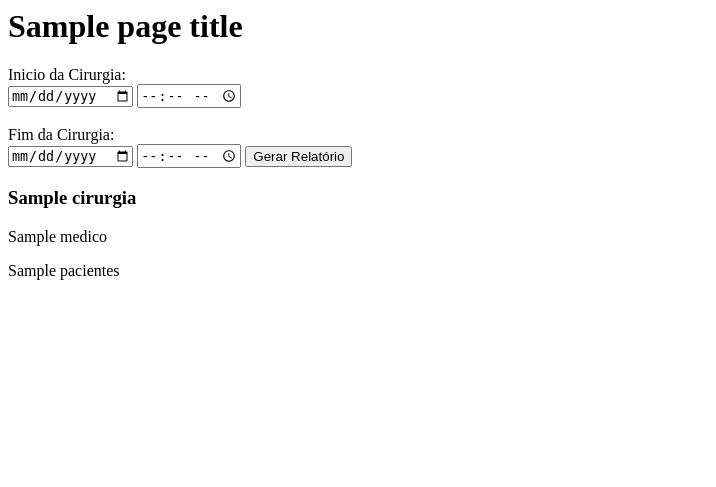
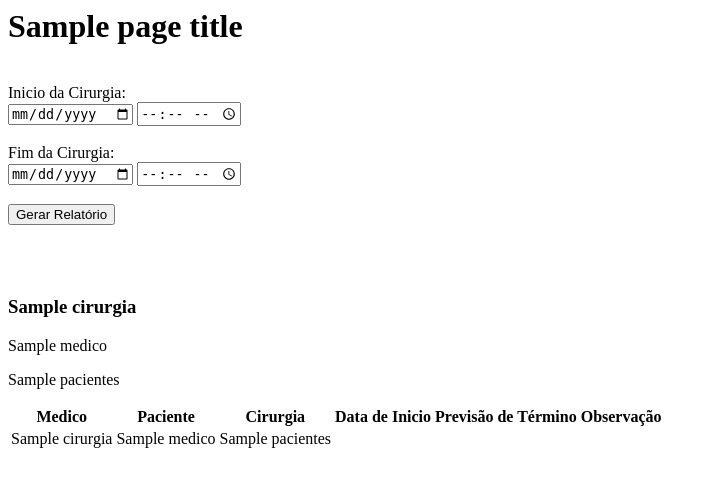
Before and after one commit to lauanS/cirurgia-ES, a PHP site: the page made by source/View/viewRelatorio.php in a window 1280 px wide. Shown: the top 487 px of the page, without its empty margins (0-716 px from the left). Run offline with PHP 8.4, Linux system fonts and the light colour scheme; the template is opened without the code that fills it: most values are stand-ins (such as "Sample title", 1, 10 or a date in 2020); data that the repository does not hold is empty.

Commit message:
atualizacao

```diff
--- a/source/View/viewRelatorio.php
+++ b/source/View/viewRelatorio.php
@@ -1,23 +1,43 @@
 <?php $v->layout("_theme"); ?>
 
+<div class="container">
     <h1><?= $pageTitle ?></h1>
     <form action="<?= url("relatorio"); ?>" method="POST">
-    <label>Inicio da Cirurgia: </label> <br>
+
+        <br>
+        <div class="form-group">
+            <label>Inicio da Cirurgia:</label>
+            <div class="container">
+                <div class="row">
                     <input type="date" name="dataInicio" />
                     <input type="time" name="horaInicio" />
-    <br><br>
-    <label>Fim da Cirurgia: </label> <br>
+                </div>
+            </div>
+        </div>
+
+        <br>
+        <div class="form-group">
+            <label>Fim da Cirurgia:</label>
+            <div class="container">
+                <div class="row">
                     <input type="date" name="dataFim" />
                     <input type="time" name="horaFim" />
+                </div>
+            </div>
+        </div>
 
+        <br>
         <button class="btn btn-lg btn-primary">Gerar Relatório</button>
     </form>
 
-
+    <br><br>
     <section>
+        <div class="col-md-6">
+            <table class="table">
+                <tbody>
                     <?php
-    if(!empty($relatorio) or !is_string($relatorio)):
-        foreach($relatorio as $DTO): ?>
+                    if (!empty($relatorio)) :
+                        foreach ($relatorio as $DTO) : ?>
                             <article>
                                 <h3><?= $DTO->getCirurgia() ?> </h3>
                                 <p><?= $DTO->getMedico() ?></p>
@@ -26,7 +46,43 @@
                     <?php endforeach;
                     endif;
                     ?>
+                </tbody>
+            </table>
+        </div>
     </section>
+
+    <section>
+        <div class="col-md-6">
+            <table class="table">
+                <thead>
+                    <tr>
+                        <th>Medico</th>
+                        <th>Paciente</th>
+                        <th>Cirurgia</th>
+                        <th>Data de Inicio</th>
+                        <th>Previsão de Término</th>
+                        <th>Observação</th>
+                    </tr>
+                </thead>
+                <tbody>
+                    <?php
+                    if (!empty($relatorio)) :
+                        foreach ($relatorio as $DTO) : ?>
+                            <td><?= $DTO->getCirurgia() ?> </h3>
+                            <td><?= $DTO->getMedico() ?></p>
+                            <td><?= $DTO->getPacientes() ?></p>
+                        <?php endforeach;
+                        endif;
+                        ?>
+                </tbody>
+            </table>
+        </div>
+
+    </section>
+
+
+</div>
+
 
 <?php $v->start("js"); ?>
 
```
Also changed, not shown: source/View/visualizar.php (+9 -5 lines). Lines whose indentation alone changed are shown as unchanged.
